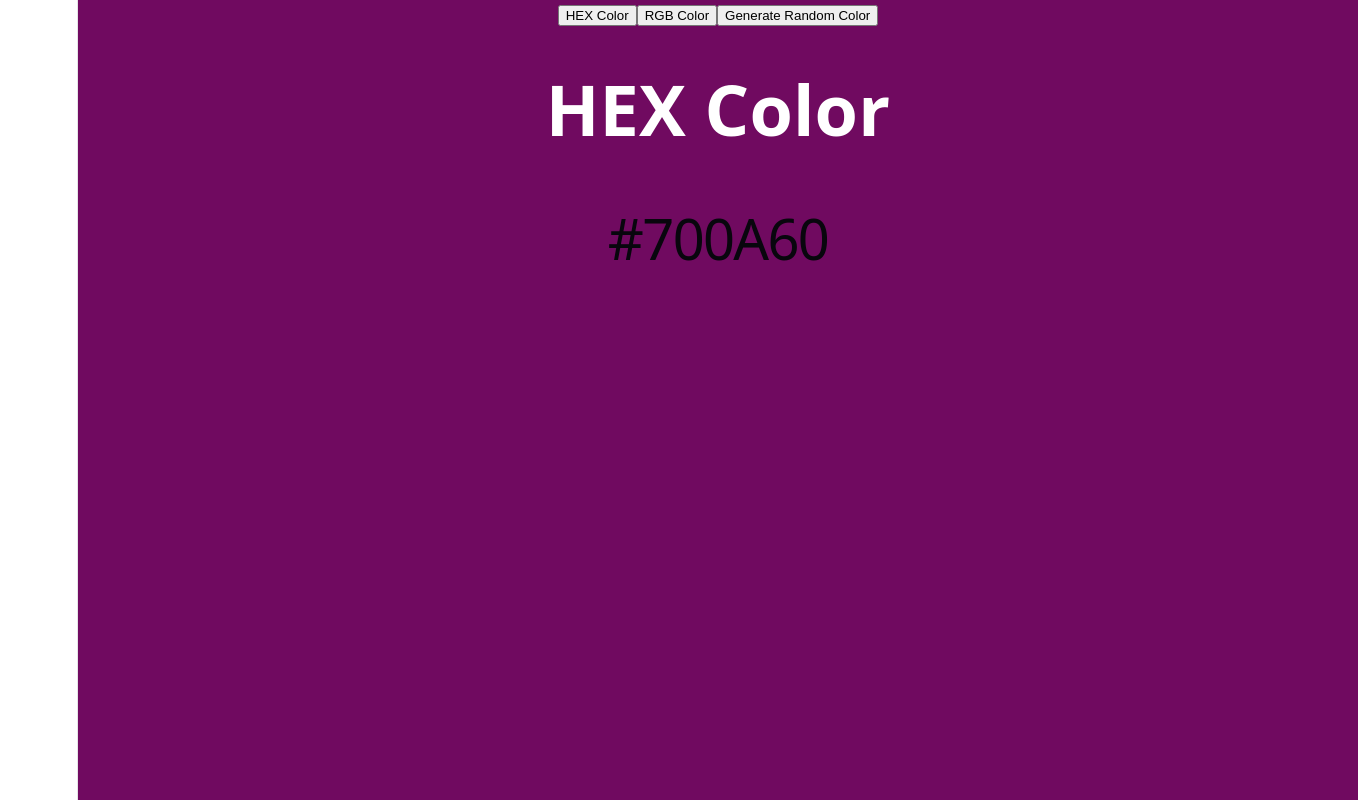
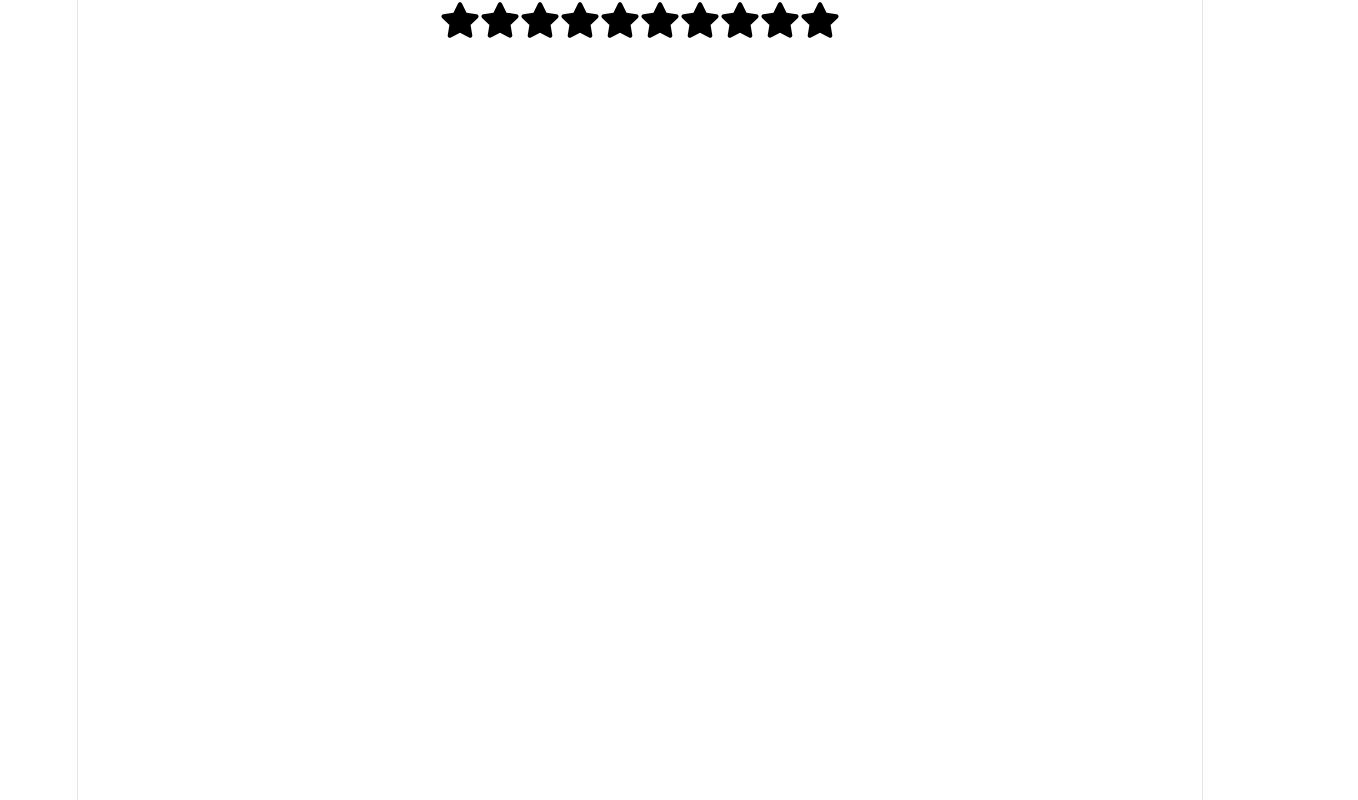
Before and after one commit to ilhamsyauqih/25-react-projects, a React (Vite) app: page / in a window 1280 px wide. Shown: the whole page, 1358 px wide, since content can reach past the window. Built offline with nearby package versions, Linux system fonts and the light colour scheme.

Commit message:
update star rating coba sendiri

```diff
--- a/package.json
+++ b/package.json
@@ -11,7 +11,8 @@
   },
   "dependencies": {
     "react": "^19.2.8",
-    "react-dom": "^19.2.8"
+    "react-dom": "^19.2.8",
+    "react-icons": "^5.7.0"
   },
   "devDependencies": {
     "@eslint/js": "^10.0.1",
--- a/src/App.jsx
+++ b/src/App.jsx
@@ -1,6 +1,7 @@
 import './App.css'
 import Accordian from './components/accordion'
 import RandomColor from './components/random-color'
+import StarRating from './components/star-rating'
 
 function App() {
 
@@ -10,7 +11,10 @@
       {/* <Accordian/> */}
 
       {/* Random Color Component */}
-      <RandomColor/>
+      {/* <RandomColor/> */}
+
+      {/* Star Rating Component */}
+      <StarRating noOfStars={10}/>
     </>
   )
 }
--- /dev/null
+++ b/src/components/star-rating/index.jsx
@@ -0,0 +1,45 @@
+import { useState } from 'react';
+import {FaStar} from 'react-icons/fa'
+import './styles.css'
+
+const StarRating = ({noOfStars = 5}) => {
+
+    const [rating, setRating] = useState(0);
+    const [hover, setHover] = useState(0);
+
+    const handleOnMouseClick = (getCurrentIndex) => {
+        setRating(getCurrentIndex)
+    }
+
+    const handleOnMouseEnter = (getCurrentIndex) => {
+        setHover(getCurrentIndex)
+    }
+
+    const handleOnMouseLeave = () => {
+        setHover(rating)
+    }
+
+    return(
+        <div className="star-rating">
+            {
+                [...Array(noOfStars)].map((_,index)=>{
+                    index += 1;
+
+                    return(
+                        <FaStar
+                        key={index}
+                        className={index <= (hover || rating) ? 'active' : 'inactive'}
+                        onClick={()=>handleOnMouseClick(index)}
+                        onMouseMove={()=>handleOnMouseEnter(index)}
+                        onMouseLeave={()=>handleOnMouseLeave()}
+                        size={40}
+                        />
+                    )
+                })
+            }
+
+        </div>
+    )
+}
+
+export default StarRating;
--- /dev/null
+++ b/src/components/star-rating/styles.css
@@ -0,0 +1,8 @@
+
+.active {
+    color: yellow;
+}
+
+.inactive {
+    color: black;
+}
```
Also changed, not shown: 1 other file (tests, documents, lock files or other folders).
